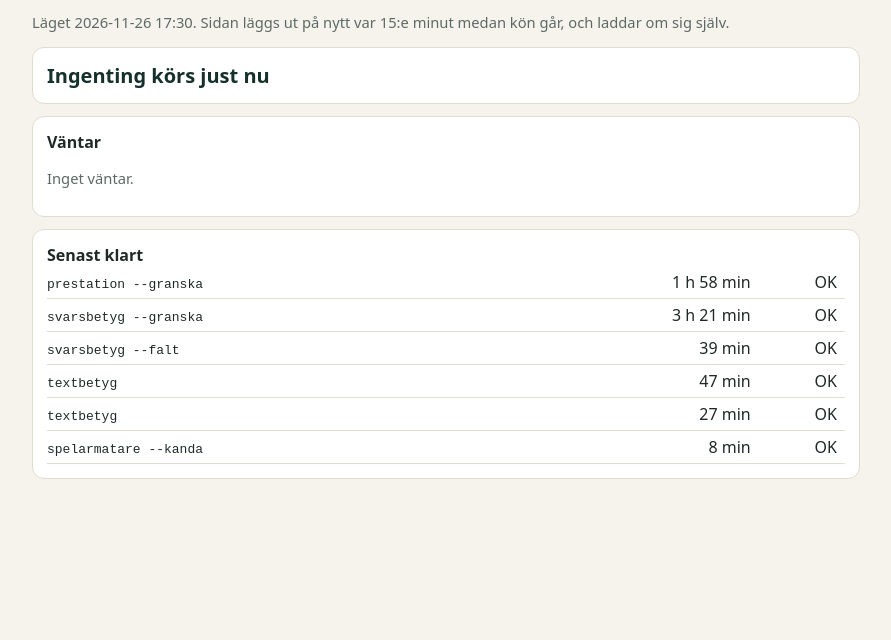
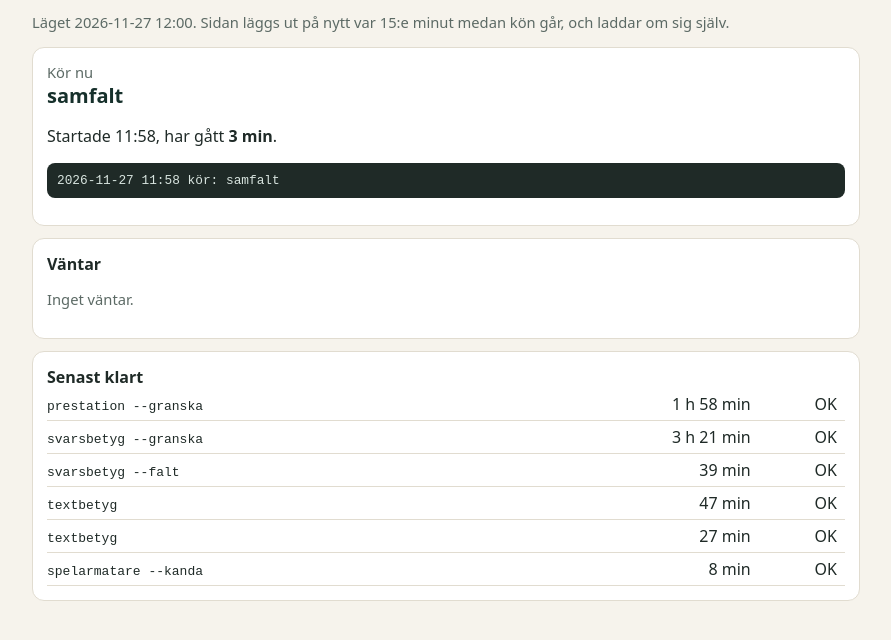
Before and after one commit to hbsportsdirector/travoraklet-stats, a plain HTML site: page natt-yeMydBbRSPAy.html in a window 1280 px wide. Shown: the part 68-708 px from the top of the page, without its empty margins (194-1085 px from the left). Drawn offline with Linux system fonts and the light colour scheme.

Commit message:
Nattkön 2026-11-27 12:00

```diff
--- a/natt-yeMydBbRSPAy.html
+++ b/natt-yeMydBbRSPAy.html
@@ -7,4 +7,4 @@ body{margin:0;font-family:system-ui,Segoe UI,Roboto,sans-serif;background:var(--
 .bar div{height:100%;background:var(--o)}.mut{color:#5c6a65;font-size:.92rem}.warn{color:#a3271b;font-weight:600}
 table{border-collapse:collapse;width:100%}td{padding:5px 8px 5px 0;border-bottom:1px solid var(--line);vertical-align:top}
 td.r{text-align:right;white-space:nowrap}code{overflow-wrap:anywhere}
-pre{background:#1f2a27;color:#d8e4df;padding:10px;border-radius:8px;overflow:auto;font-size:.8rem;white-space:pre-wrap}</style></head><body><div class='wrap'><h1>Nattkön</h1><p class='mut'>Läget 2026-11-26 17:30. Sidan läggs ut på nytt var 15:e minut medan kön går, och laddar om sig själv.</p><div class='card'><div class='big'>Ingenting körs just nu</div></div><div class='card'><b>Väntar</b><p class='mut'>Inget väntar.</p></div><div class='card'><b>Senast klart</b><table><tr><td><code>prestation --granska</code></td><td class='r'>1 h 58 min</td><td class='r'>OK</td></tr><tr><td><code>svarsbetyg --granska</code></td><td class='r'>3 h 21 min</td><td class='r'>OK</td></tr><tr><td><code>svarsbetyg --falt</code></td><td class='r'>39 min</td><td class='r'>OK</td></tr><tr><td><code>textbetyg</code></td><td class='r'>47 min</td><td class='r'>OK</td></tr><tr><td><code>textbetyg</code></td><td class='r'>27 min</td><td class='r'>OK</td></tr><tr><td><code>spelarmatare --kanda</code></td><td class='r'>8 min</td><td class='r'>OK</td></tr></table></div></div></body></html>
+pre{background:#1f2a27;color:#d8e4df;padding:10px;border-radius:8px;overflow:auto;font-size:.8rem;white-space:pre-wrap}</style></head><body><div class='wrap'><h1>Nattkön</h1><p class='mut'>Läget 2026-11-27 12:00. Sidan läggs ut på nytt var 15:e minut medan kön går, och laddar om sig själv.</p><div class='card'><div class='mut'>Kör nu</div><div class='big'>samfalt</div><p>Startade 11:58, har gått <b>3 min</b>.</p><pre>2026-11-27 11:58 kör: samfalt</pre></div><div class='card'><b>Väntar</b><p class='mut'>Inget väntar.</p></div><div class='card'><b>Senast klart</b><table><tr><td><code>prestation --granska</code></td><td class='r'>1 h 58 min</td><td class='r'>OK</td></tr><tr><td><code>svarsbetyg --granska</code></td><td class='r'>3 h 21 min</td><td class='r'>OK</td></tr><tr><td><code>svarsbetyg --falt</code></td><td class='r'>39 min</td><td class='r'>OK</td></tr><tr><td><code>textbetyg</code></td><td class='r'>47 min</td><td class='r'>OK</td></tr><tr><td><code>textbetyg</code></td><td class='r'>27 min</td><td class='r'>OK</td></tr><tr><td><code>spelarmatare --kanda</code></td><td class='r'>8 min</td><td class='r'>OK</td></tr></table></div></div></body></html>
```
